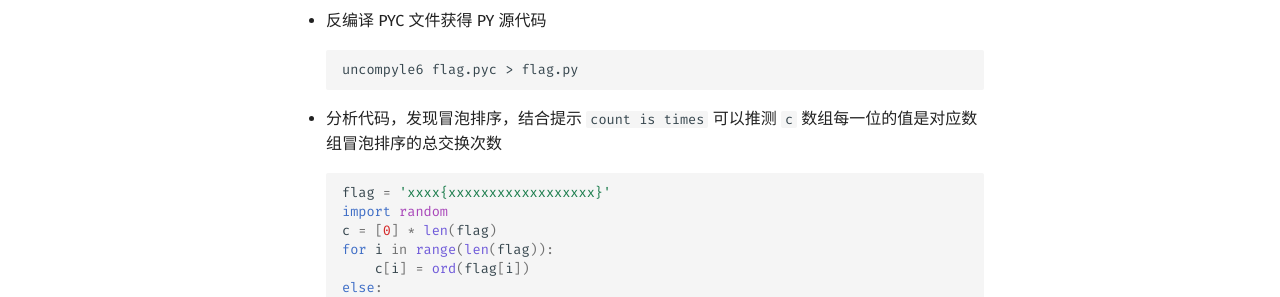
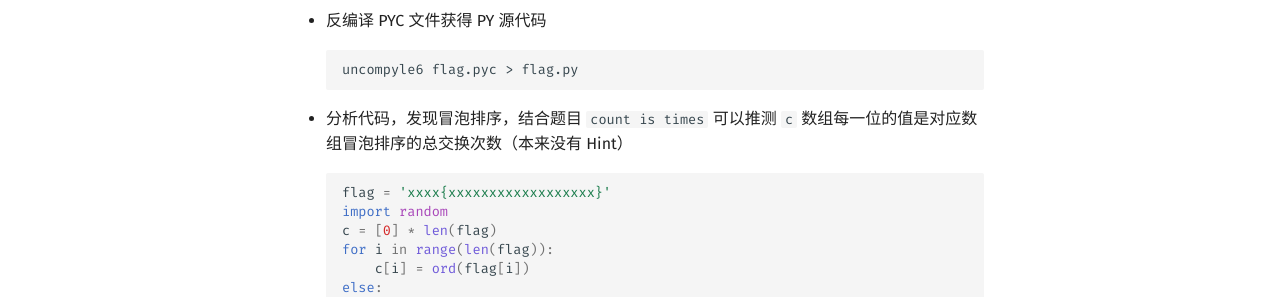
Before and after one commit to YanhuiJessica/Chictf-Writeups, an MkDocs documentation site: the page built from docs/reverse/newsctf_re_signin.md, in a window 1280 px wide and 1378 px high. Shown: the part 564-861 px from the top of the window. Built offline with MkDocs 1.6.1 and Material for MkDocs 9.7.7, drawn with Linux system fonts in a browser that asks for light colours; comment, search, counter and statistics services are not loaded.

Commit message:
更新描述

````diff
--- a/docs/reverse/newsctf_re_signin.md
+++ b/docs/reverse/newsctf_re_signin.md
@@ -18,7 +18,7 @@ count is times
     ```bash
     uncompyle6 flag.pyc > flag.py
     ```
-- 分析代码，发现冒泡排序，结合提示 `count is times` 可以推测 `c` 数组每一位的值是对应数组冒泡排序的总交换次数
+- 分析代码，发现冒泡排序，结合题目 `count is times` 可以推测 `c` 数组每一位的值是对应数组冒泡排序的总交换次数（本来没有 Hint）
     ```py
     flag = 'xxxx{xxxxxxxxxxxxxxxxxx}'
     import random
````
